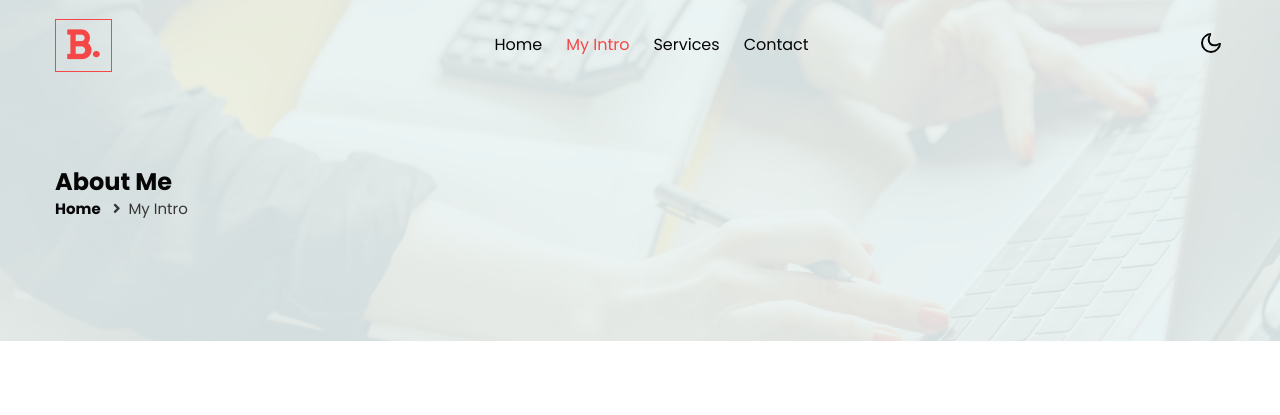
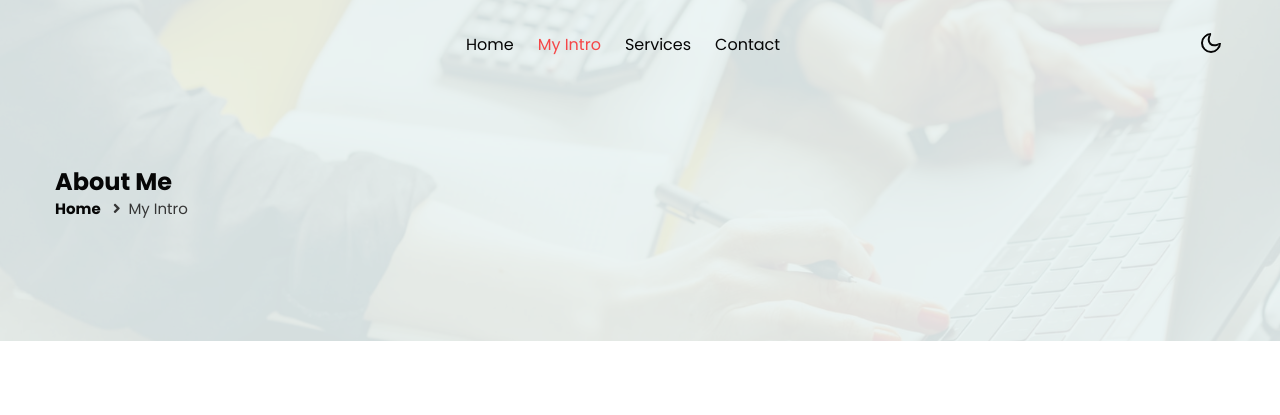
Before and after one commit to AvirajA25/avirajportfolio, a plain HTML site: page about.html in a window 1280 px wide. Shown: the top 415 px of the page. Drawn offline with Linux system fonts and the light colour scheme.

Commit message:
Portfolio updated

```diff
--- a/about.html
+++ b/about.html
@@ -23,9 +23,7 @@ Author URL: http://w3layouts.com
     <header id="site-header" class="fixed-top">
         <div class="container">
             <nav class="navbar navbar-expand-lg navbar-light">
-                <a class="navbar-brand" href="index.html">
-                    <i class="fas fa-bold"></i>.
-                </a>
+
                 <button class="navbar-toggler collapsed" type="button" data-bs-toggle="collapse"
                     data-bs-target="#navbarScroll" aria-controls="navbarScroll" aria-expanded="false"
                     aria-label="Toggle navigation">
```
Also changed, not shown: services.html (+1 -3 lines).
